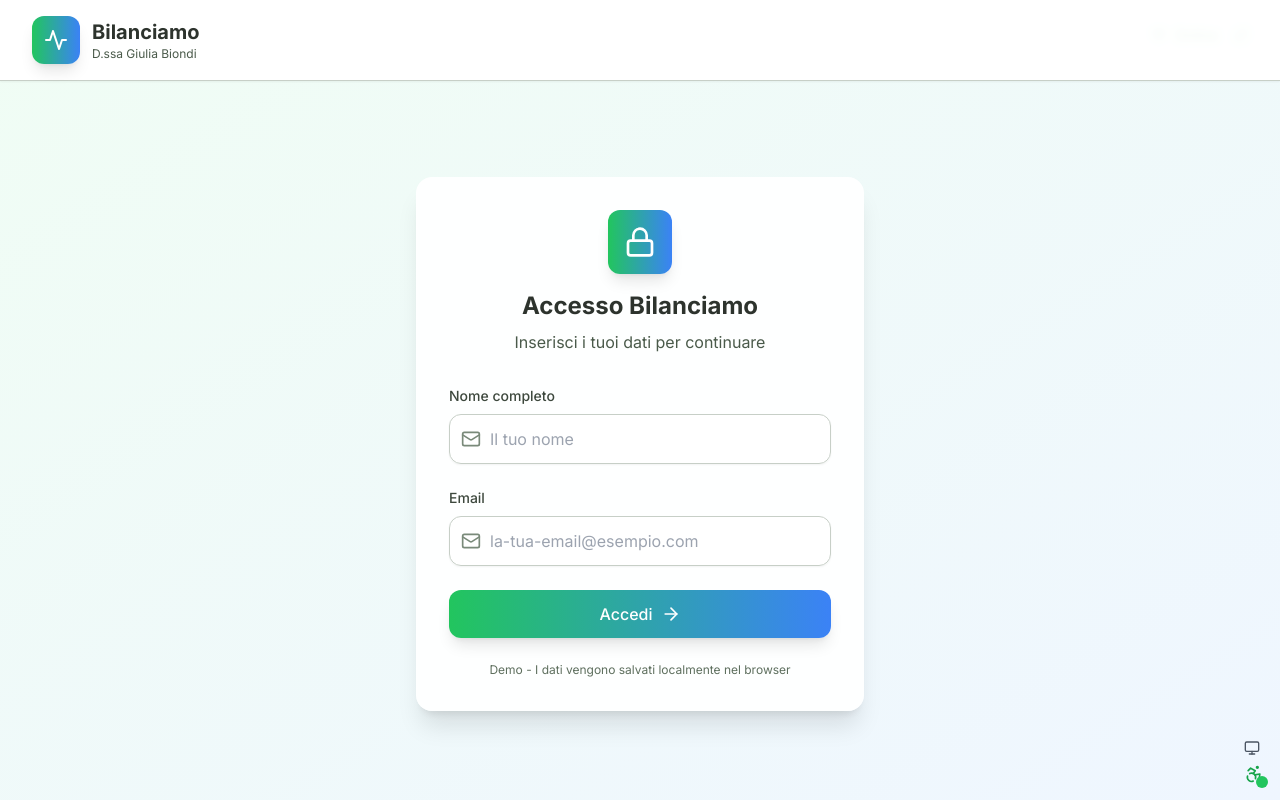
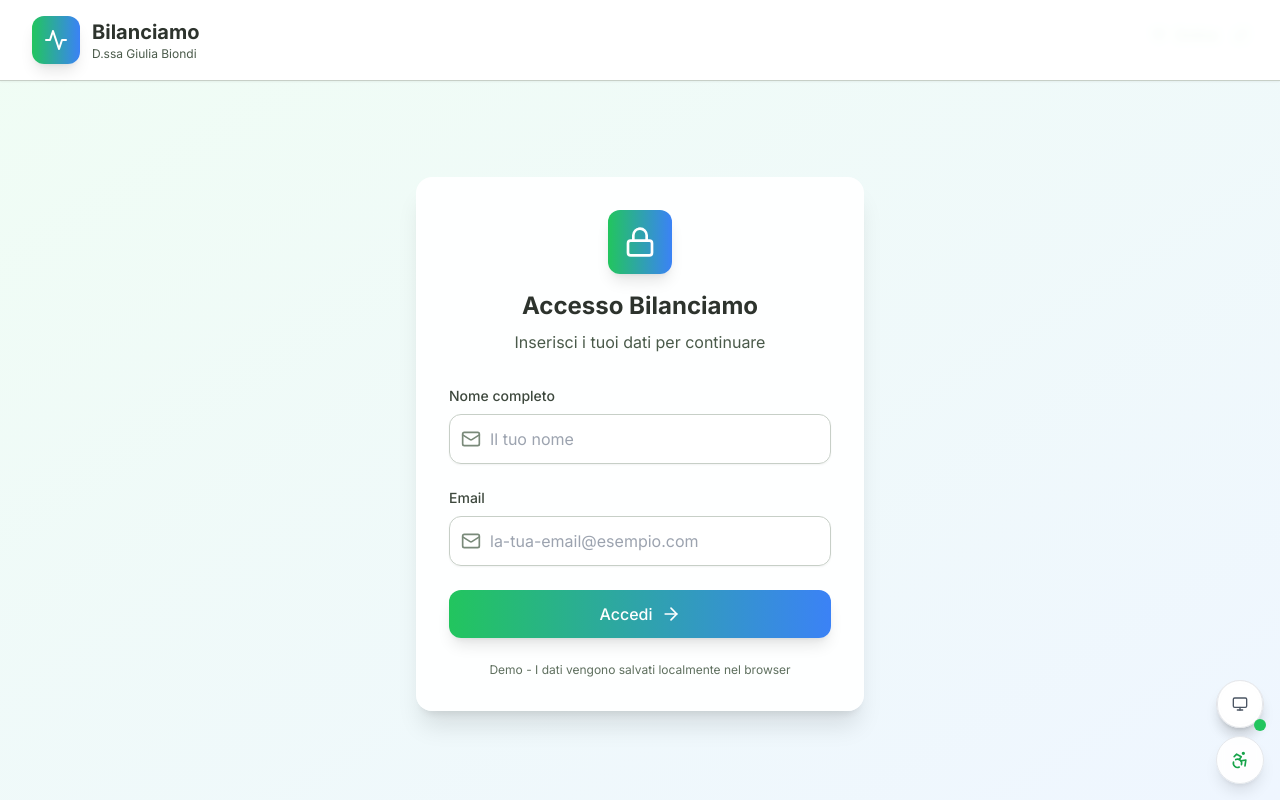
Before and after one commit to Z-Jox-91/Dieta, a React (Vite) app: page / in a window 1280 px wide. Built offline with nearby package versions, Linux system fonts and the light colour scheme.

Commit message:
Add files via upload

```diff
--- a/src/App.tsx
+++ b/src/App.tsx
@@ -131,15 +131,19 @@
       />
 
       {/* Fixed controls */}
-      <div className="fixed top-4 right-4 z-30 flex flex-col gap-2">
-        <OfflineStatus />
-        {user && <UserLevel />}
+      <div className="floating-controls floating-controls-top">
+        <div className="flex flex-col gap-2">
+          <OfflineStatus />
+          {user && <UserLevel />}
+        </div>
       </div>
 
-      <div className="fixed bottom-4 right-4 z-30 flex flex-col gap-2">
-        <ThemeToggle />
-        <AccessibilityButton />
-        {user && <NotificationButton />}
+      <div className="floating-controls floating-controls-bottom">
+        <div className="flex flex-col gap-2">
+          <ThemeToggle className="floating-button" />
+          <AccessibilityButton className="floating-button" />
+          {user && <NotificationButton className="floating-button" />}
+        </div>
       </div>
 
       <Header user={user} onLogout={handleLogout} />
--- a/src/components/NotificationCenter.tsx
+++ b/src/components/NotificationCenter.tsx
@@ -11,11 +11,10 @@
 
 export const NotificationCenter: React.FC<NotificationCenterProps> = ({ isOpen, onClose }) => {
   const {
-    settings: notificationSettings,
+    notificationSettings,
     requestPermission,
-    permission: permissionState,
-    isSupported,
-    updateSettings
+    permissionState,
+    cancelAllReminders
   } = useNotifications();
 
   const [localSettings, setLocalSettings] = useState(notificationSettings || defaultSettings); // Provide default settings if notificationSettings is undefined
@@ -44,7 +43,7 @@
   }, [notificationSettings]);
 
   const handleSave = () => {
-    updateSettings(localSettings);
+    updateNotificationSettings(localSettings);
     toast.success('Impostazioni notifiche salvate');
     onClose();
   };
@@ -60,6 +59,7 @@
       }
     } else {
       setLocalSettings({ ...localSettings, enabled: false });
+      cancelAllReminders();
       toast.success('Notifiche disabilitate');
     }
   };
@@ -79,14 +79,15 @@
               initial={{ opacity: 0 }}
               animate={{ opacity: 1 }}
               exit={{ opacity: 0 }}
-              className="fixed inset-0 bg-black/50 backdrop-blur-sm z-40"
+              className="modal-overlay"
               onClick={onClose}
-            />
+            >
               <motion.div
                 initial={{ opacity: 0, y: 50 }}
                 animate={{ opacity: 1, y: 0 }}
                 exit={{ opacity: 0, y: 50 }}
-              className="fixed bottom-0 inset-x-0 p-6 bg-white dark:bg-gray-800 rounded-t-xl shadow-xl z-50"
+                className="modal-panel p-6"
+                onClick={(e) => e.stopPropagation()}
               >
               <div className="flex flex-col items-center gap-4 text-center">
                 <BellOff className="w-12 h-12 text-gray-400" />
@@ -102,6 +103,7 @@
                 </button>
               </div>
               </motion.div>
+            </motion.div>
           </>
         )}
       </AnimatePresence>
@@ -116,20 +118,20 @@
             initial={{ opacity: 0 }}
             animate={{ opacity: 1 }}
             exit={{ opacity: 0 }}
-            className="fixed inset-0 bg-black/50 backdrop-blur-sm z-40"
+            className="modal-overlay"
             onClick={onClose}
-          />
-
+          >
             <motion.div
               initial={{ opacity: 0, y: 300 }}
               animate={{ opacity: 1, y: 0 }}
               exit={{ opacity: 0, y: 300 }}
               transition={{ type: 'spring', damping: 25 }}
-            className="fixed bottom-0 inset-x-0 max-h-[80vh] overflow-y-auto bg-white dark:bg-gray-800 rounded-t-xl shadow-xl z-50"
+              className="modal-panel max-h-[80vh] overflow-y-auto"
               role="dialog"
               aria-modal="true"
               aria-labelledby="notification-title"
               onKeyDown={handleKeyDown}
+              onClick={(e) => e.stopPropagation()}
             >
             <div className="sticky top-0 flex items-center justify-between p-4 border-b border-gray-200 dark:border-gray-700 bg-white dark:bg-gray-800 z-10">
               <h2 id="notification-title" className="text-xl font-semibold flex items-center gap-2">
@@ -408,6 +410,7 @@
               )}
             </div>
             </motion.div>
+          </motion.div>
         </>
       )}
     </AnimatePresence>
--- a/src/index.css
+++ b/src/index.css
@@ -271,6 +271,75 @@
   }
 }
 
+/* Controlli flottanti */
+@layer utilities {
+  .floating-controls {
+    @apply fixed z-40 pointer-events-none;
+  }
+
+  .floating-controls-top {
+    @apply top-4 right-4;
+  }
+
+  .floating-controls-bottom {
+    @apply bottom-4 right-4;
+  }
+
+  .floating-button {
+    @apply relative flex items-center justify-center w-12 h-12 rounded-full;
+    @apply bg-white/90 dark:bg-gray-800/90 backdrop-blur-sm;
+    @apply border border-gray-200 dark:border-gray-700;
+    @apply shadow-lg hover:shadow-xl;
+    @apply transition-all duration-200;
+    @apply pointer-events-auto;
+    @apply focus:outline-none focus:ring-2 focus:ring-primary-500;
+  }
+
+  .floating-button:hover {
+    @apply bg-white dark:bg-gray-700 scale-105;
+  }
+
+  /* Pannelli modali */
+  .modal-overlay {
+    @apply fixed inset-0 bg-black/50 backdrop-blur-sm z-40;
+    @apply flex items-end sm:items-center justify-center p-4;
+  }
+
+  .modal-panel {
+    @apply w-full max-w-md bg-white dark:bg-gray-800;
+    @apply rounded-t-xl sm:rounded-xl shadow-xl;
+    @apply max-h-[90vh] overflow-y-auto;
+  }
+
+  .modal-header {
+    @apply flex items-center justify-between p-6 border-b border-gray-200 dark:border-gray-700;
+  }
+
+  .modal-close {
+    @apply p-2 rounded-lg hover:bg-gray-100 dark:hover:bg-gray-700;
+    @apply transition-colors focus:outline-none focus:ring-2 focus:ring-primary-500;
+  }
+}
+
+/* Media queries per mobile */
+@media (max-width: 640px) {
+  .floating-controls-top {
+    @apply top-2 right-2;
+  }
+
+  .floating-controls-bottom {
+    @apply bottom-2 right-2;
+  }
+
+  .floating-button {
+    @apply w-14 h-14;
+  }
+
+  .modal-panel {
+    @apply rounded-t-2xl sm:rounded-xl;
+  }
+}
+
 /* Stampa */
 @media print {
   @page {
@@ -281,7 +350,7 @@
     @apply text-black bg-white;
   }
 
-  .no-print {
+  .no-print, .floating-controls {
     @apply hidden;
   }
 
```
Also changed, not shown: 4 other files (tests, documents, lock files or other folders). Lines whose indentation alone changed are shown as unchanged.
